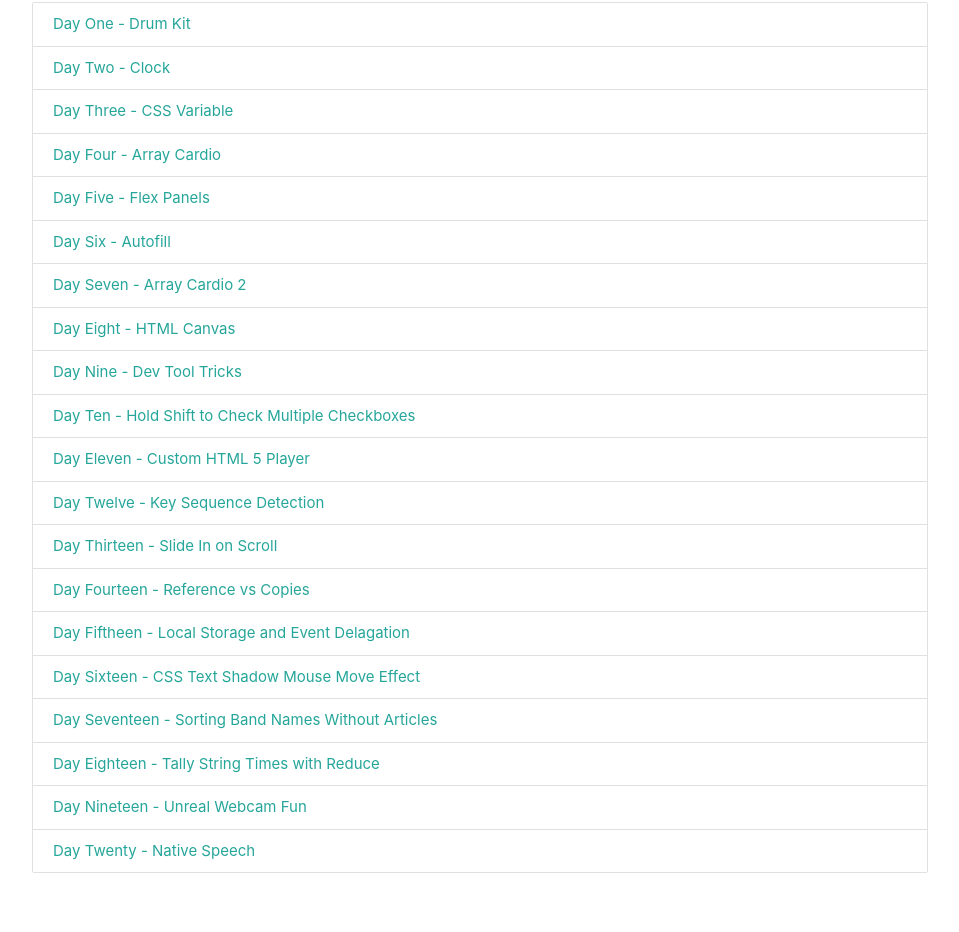
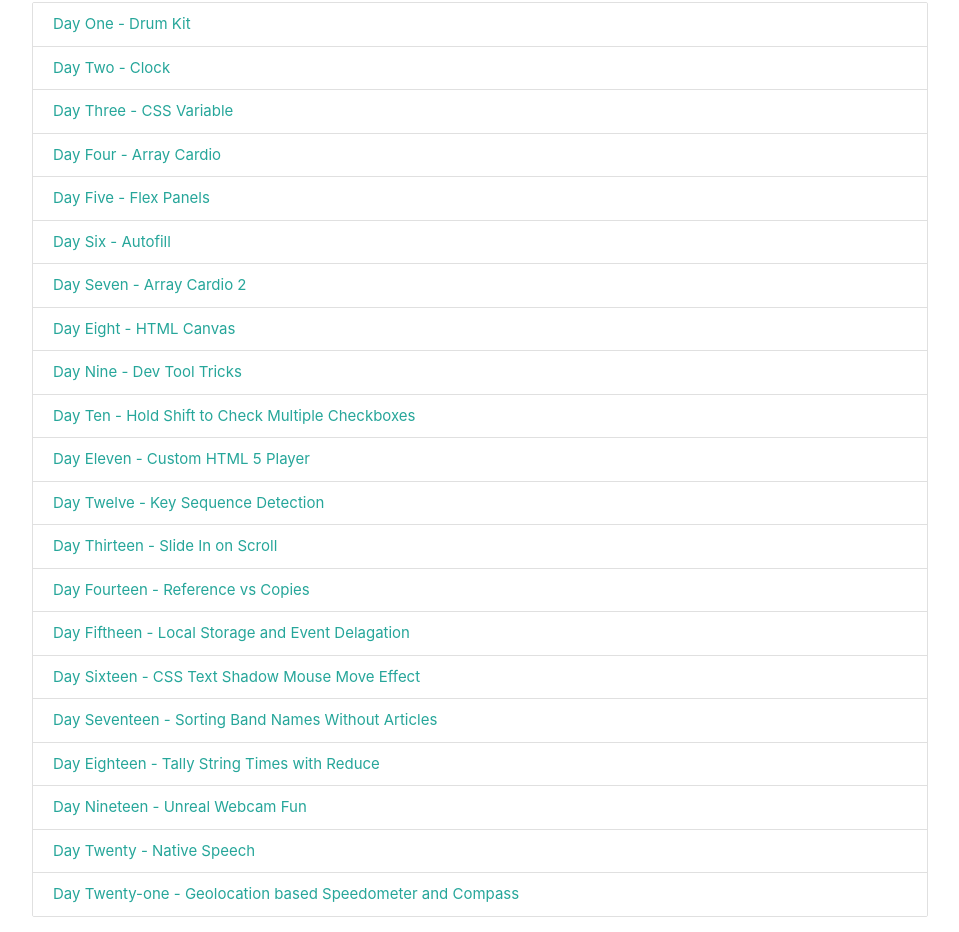
Before and after one commit to TaylorWu21/javascript_30, a plain HTML site: page index.html in a window 1280 px wide. Shown: the part 273-1205 px from the top of the page, without its empty margins (160-1119 px from the left). Before the commit the page ends 1161 px from the top, so only its background shows below. Drawn offline with nearby package versions, Linux system fonts and the light colour scheme.

Commit message:
added day 21

```diff
--- a/index.html
+++ b/index.html
@@ -38,6 +38,7 @@
         <a href="./day_18/index.html" class="collection-item">Day Eighteen - Tally String Times with Reduce</a>
         <a href="./day_19/index.html" class="collection-item">Day Nineteen - Unreal Webcam Fun</a>
         <a href="./day_20/index.html" class="collection-item">Day Twenty - Native Speech</a>
+        <a href="./day_21/index.html" class="collection-item">Day Twenty-one - Geolocation based Speedometer and Compass</a>
     </div>
 
     <script type="text/javascript" src="https://code.jquery.com/jquery-2.1.1.min.js"></script>
```
